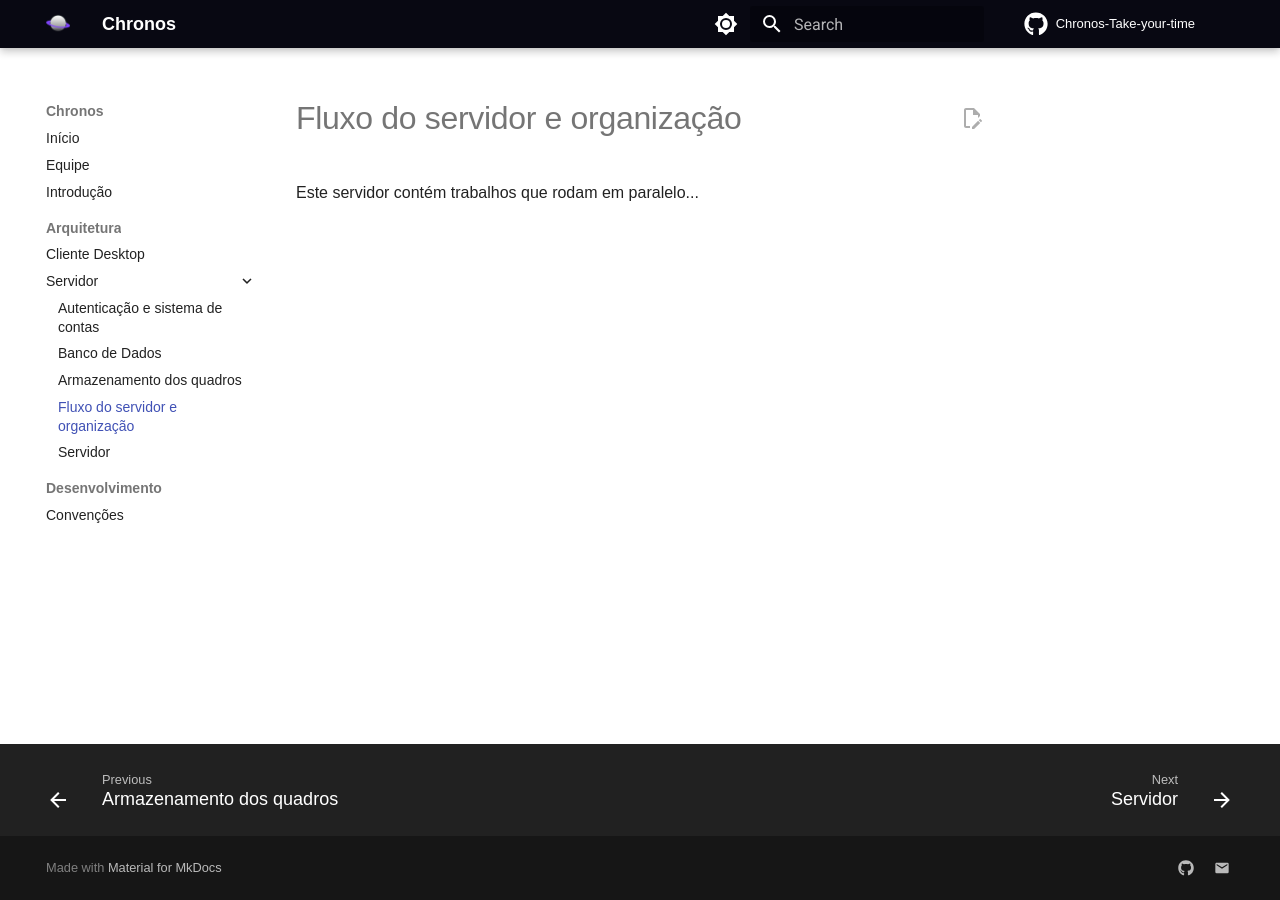
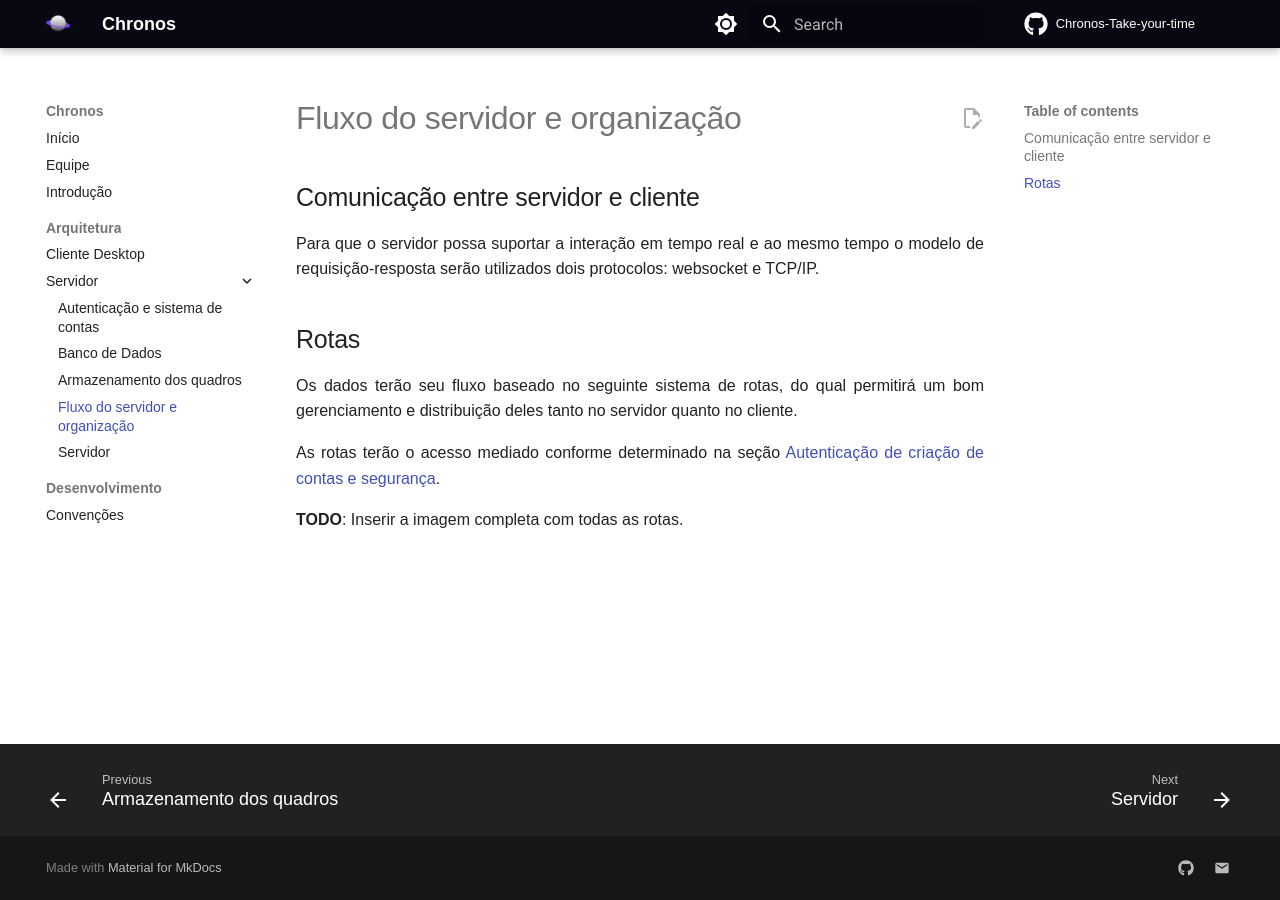
Before and after one commit to chronos-take-your-time/wiki, an MkDocs documentation site: the page built from docs/arquitetura/servidor/fluxo-do-servidor.md, in a window 1280 px wide. Built offline with MkDocs 1.6.1 and Material for MkDocs 9.7.7, drawn with Linux system fonts in a browser that asks for light colours; some web fonts are replaced.

Commit message:
docs(info): descrição da comunicação e do roteamento do servidor

```diff
--- a/docs/arquitetura/servidor/fluxo-do-servidor.md
+++ b/docs/arquitetura/servidor/fluxo-do-servidor.md
@@ -1,3 +1,11 @@
 # Fluxo do servidor e organização
 
-Este servidor contém trabalhos que rodam em paralelo...
+## Comunicação entre servidor e cliente
+Para que o servidor possa suportar a interação em tempo real e ao mesmo tempo o modelo de requisição-resposta serão utilizados dois protocolos: websocket e TCP/IP.
+
+## Rotas
+Os dados terão seu fluxo baseado no seguinte sistema de rotas, do qual permitirá um bom gerenciamento e distribuição deles tanto no servidor quanto no cliente.
+
+As rotas terão o acesso mediado conforme determinado na seção [Autenticação de criação de contas e segurança](autenticação-e-contas.md).
+
+**TODO**: Inserir a imagem completa com todas as rotas.
```
